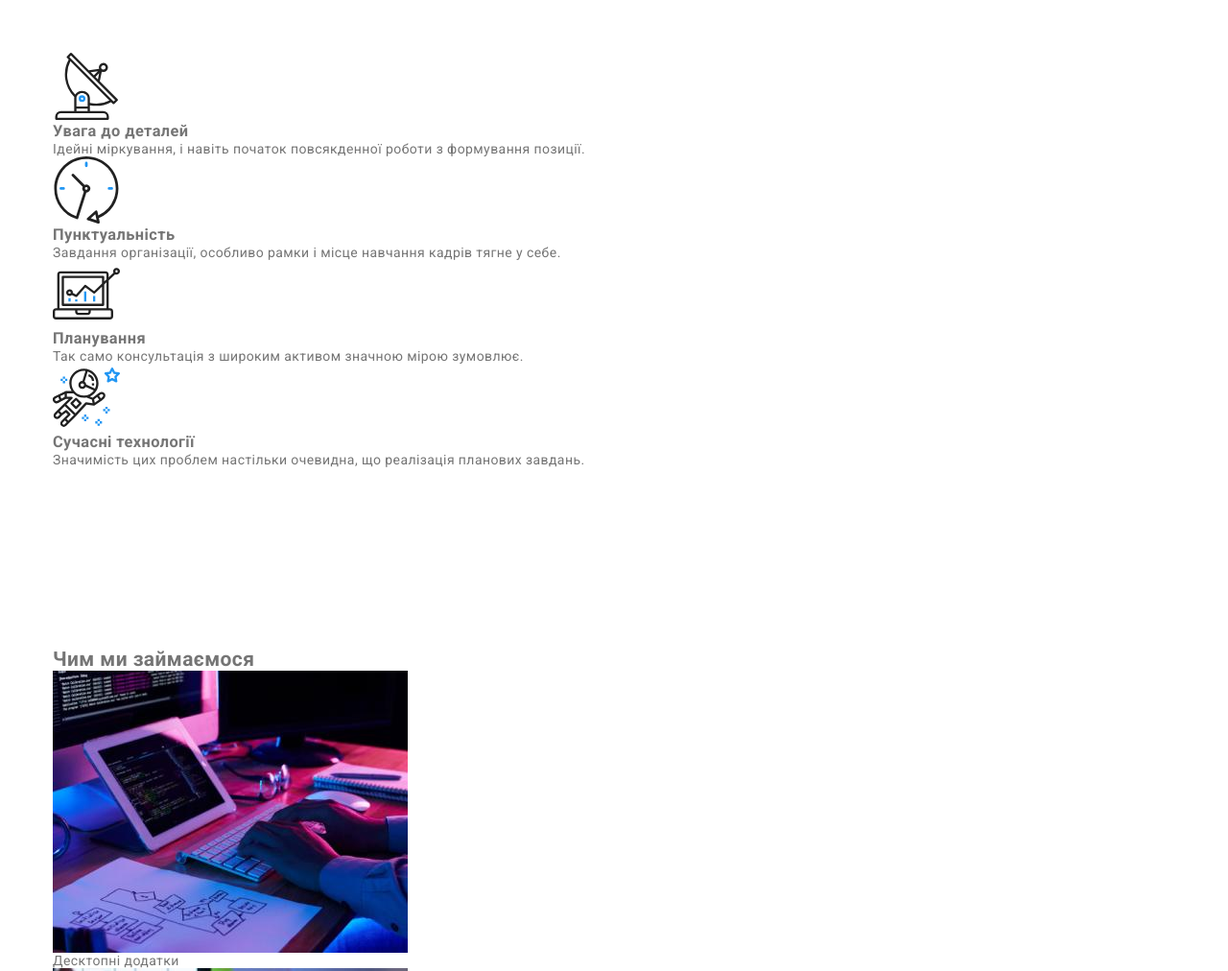
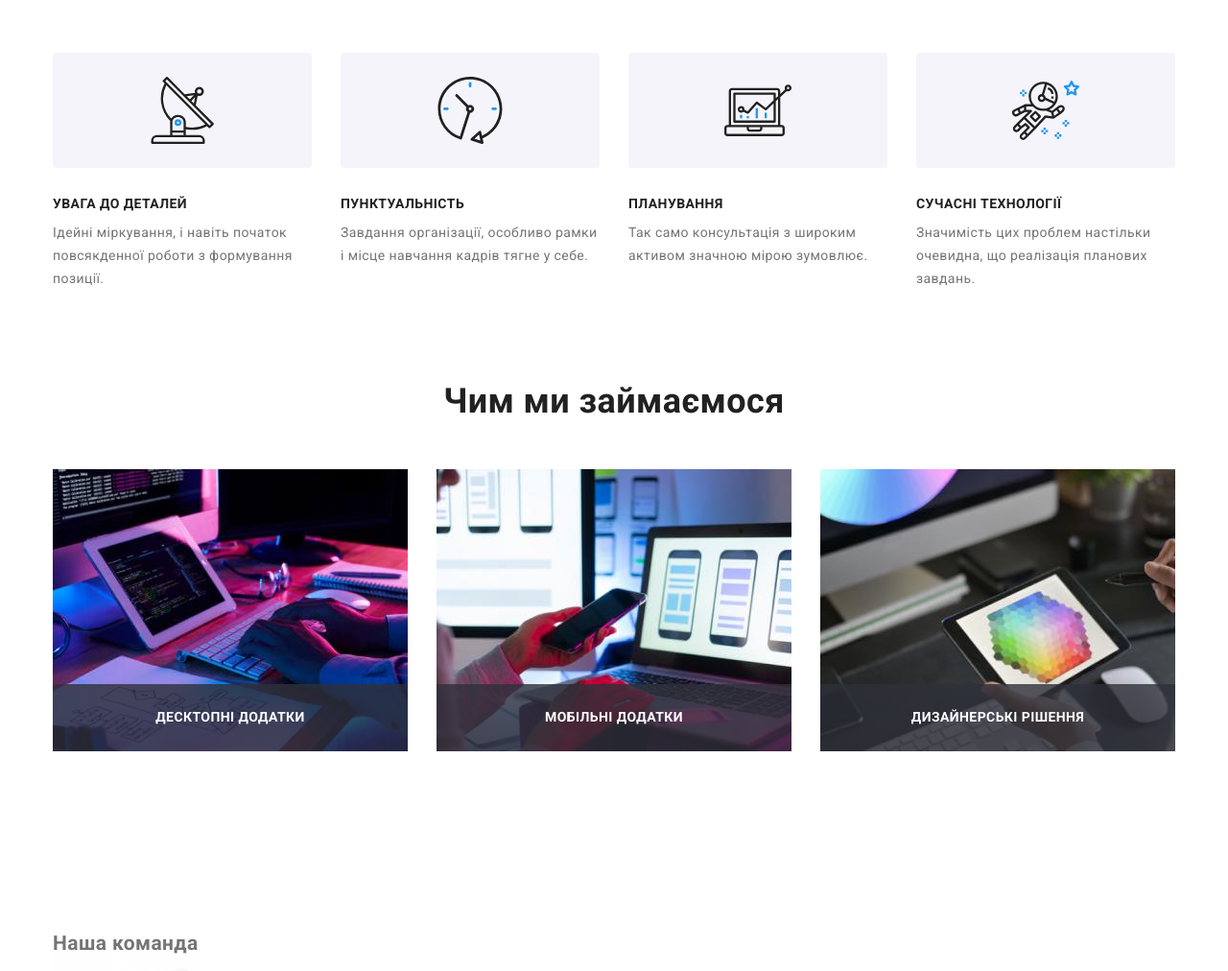
Before and after one commit to OlgaBieliaieva/goit-markup-hw-07, a plain HTML site: page index.html in a window 1280 px wide. Shown: the part 720-1732 px from the top of the page at 96% size. Drawn offline with nearby package versions, Linux system fonts and the light colour scheme.

Commit message:
refactored "Benefits" and "Service" sections

```diff
--- a/css/styles.css
+++ b/css/styles.css
@@ -190,17 +190,17 @@ img {
 .hero-button:active {
   background-color: var(--background-color-button-active);
 } */
-.benefits {
+/* .benefits {
   padding-bottom: 0;
-}
-.benefits-list {
+} */
+/* .benefits-list {
   display: flex;
   gap: 30px;
-}
-.benefits-item {
+} */
+/* .benefits-item {
   width: 270px;
-}
-.icon-wrapper {
+} */
+/* .icon-wrapper {
   display: flex;
   justify-content: center;
   align-items: center;
@@ -208,34 +208,34 @@ img {
   background-color: var(--background-color-secondary);
   border-radius: 4px;
   margin-bottom: 30px;
-}
-.section-title {
+} */
+/* .section-title {
   margin-bottom: 50px;
   text-align: center;
   color: var(--color-secondary);
   font-weight: var(--font-weight-heading);
   font-size: var(--font-size-heading);
   line-height: 1.17;
-}
-.benefits .item-title {
+} */
+/* .benefits .item-title {
   margin-bottom: 10px;
   color: var(--color-secondary);
   font-weight: var(--font-weight-heading);
   font-size: var(--font-size-primary);
   line-height: 1.14;
   text-transform: uppercase;
-}
-.benefits .item-text {
+} */
+/* .benefits .item-text {
   line-height: 1.71;
-}
-.section-list {
+} */
+/* .section-list {
   display: flex;
   gap: 30px;
-}
-.service-item-wrapper {
+} */
+/* .service-item-wrapper {
   position: relative;
-}
-.service-item-title {
+} */
+/* .service-item-title {
   position: absolute;
   bottom: 0px;
   width: 370px;
@@ -247,7 +247,7 @@ img {
   font-weight: var(--font-weight-heading);
   line-height: 1.14;
   text-transform: uppercase;
-}
+} */
 .our-team {
   background-color: var(--background-color-secondary);
 }
--- a/index.html
+++ b/index.html
@@ -88,53 +88,57 @@
           </button>
         </div>
       </section>
-      <section class="section benefits">
+      <section class="section section--benefits">
         <div class="container">
           <h2 class="visually-hidden">Наші переваги</h2>
-          <ul class="benefits-list">
-            <li class="benefits-item">
-              <div class="icon-wrapper">
-                <svg class="benefits-icon" width="70" height="70">
+          <ul class="section__list">
+            <li class="section__card section__card--benefits">
+              <div class="image__wrapper--benefits">
+                <svg class="card__image" width="70" height="70">
                   <use href="./images/icons.svg#icon-antenna"></use>
                 </svg>
               </div>
-              <h3 class="item-title">Увага до деталей</h3>
-              <p class="item-text">
+              <h3 class="card__title card__title--benefits">
+                Увага до деталей
+              </h3>
+              <p class="card__description card__description--benefits">
                 Ідейні міркування, і навіть початок повсякденної роботи з
                 формування позиції.
               </p>
             </li>
-            <li class="benefits-item">
-              <div class="icon-wrapper">
+            <li class="section__card section__card--benefits">
+              <div class="image__wrapper--benefits">
                 <svg class="benefits-icon" width="70" height="70">
                   <use href="./images/icons.svg#icon-clock"></use>
                 </svg>
               </div>
-              <h3 class="item-title">Пунктуальність</h3>
-              <p class="item-text">
+              <h3 class="card__title card__title--benefits">Пунктуальність</h3>
+              <p class="card__description card__description--benefits">
                 Завдання організації, особливо рамки і місце навчання кадрів
                 тягне у себе.
               </p>
             </li>
-            <li class="benefits-item">
-              <div class="icon-wrapper">
+            <li class="section__card section__card--benefits">
+              <div class="image__wrapper--benefits">
                 <svg class="benefits-icon" width="70" height="70">
                   <use href="./images/icons.svg#icon-diagram"></use>
                 </svg>
               </div>
-              <h3 class="item-title">Планування</h3>
-              <p class="item-text">
+              <h3 class="card__title card__title--benefits">Планування</h3>
+              <p class="card__description card__description--benefits">
                 Так само консультація з широким активом значною мірою зумовлює.
               </p>
             </li>
-            <li class="benefits-item">
-              <div class="icon-wrapper">
+            <li class="section__card section__card--benefits">
+              <div class="image__wrapper--benefits">
                 <svg class="benefits-icon" width="70" height="70">
                   <use href="./images/icons.svg#icon-astronaut"></use>
                 </svg>
               </div>
-              <h3 class="item-title">Сучасні технології</h3>
-              <p class="item-text">
+              <h3 class="card__title card__title--benefits">
+                Сучасні технології
+              </h3>
+              <p class="card__description card__description--benefits">
                 Значимість цих проблем настільки очевидна, що реалізація
                 планових завдань.
               </p>
@@ -142,33 +146,37 @@
           </ul>
         </div>
       </section>
-      <section class="section service">
+      <section class="section">
         <div class="container">
-          <h2 class="section-title">Чим ми займаємося</h2>
-          <ul class="section-list">
-            <li class="service-item-wrapper">
+          <h2 class="section__title">Чим ми займаємося</h2>
+          <ul class="section__list">
+            <li class="section__card section__card--service">
               <img
                 src="./images/studio/project.jpg"
                 alt="людина друкує на клавіатурі комп'ютера"
                 width="370"
               />
-              <p class="service-item-title">Десктопні додатки</p>
+              <h3 class="card__title card__title--service">
+                Десктопні додатки
+              </h3>
             </li>
-            <li class="service-item-wrapper">
+            <li class="section__card section__card--service">
               <img
                 src="./images/studio/develop.jpg"
                 alt="людина працює за ноутбуком"
                 width="370"
               />
-              <p class="service-item-title">Мобільні додатки</p>
+              <h3 class="card__title card__title--service">Мобільні додатки</h3>
             </li>
-            <li class="service-item-wrapper">
+            <li class="section__card section__card--service">
               <img
                 src="./images/studio/style.jpg"
                 alt="людина тримає планшет з палітрою кольорів"
                 width="370"
               />
-              <p class="service-item-title">Дизайнерські рішення</p>
+              <h3 class="card__title card__title--service">
+                Дизайнерські рішення
+              </h3>
             </li>
           </ul>
         </div>
--- a/sass/base/_base.scss
+++ b/sass/base/_base.scss
@@ -25,23 +25,9 @@ body {
   font-size: var(--font-size-primary);
   letter-spacing: 0.03em;
 }
-.section {
-  padding: 94px 0;
-}
+
 .container {
   width: 1200px;
   padding: 0 15px;
   margin: 0 auto;
 }
-.btn {
-  background-color: var(--background-color-button);
-  color: var(--color-invert);
-  border: none;
-  border-radius: 4px;
-  font-family: inherit;
-  font-weight: var(--font-weight-heading);
-  font-size: var(--font-size-accent);
-  line-height: 1.88;
-  letter-spacing: 0.06em;
-  cursor: pointer;
-}
--- /dev/null
+++ b/sass/base/_button.scss
@@ -0,0 +1,13 @@
+// common styles for buttons
+.btn {
+  background-color: var(--background-color-button);
+  color: var(--color-invert);
+  border: none;
+  border-radius: 4px;
+  font-family: inherit;
+  font-weight: var(--font-weight-heading);
+  font-size: var(--font-size-accent);
+  line-height: 1.88;
+  letter-spacing: 0.06em;
+  cursor: pointer;
+}
--- /dev/null
+++ b/sass/base/_section-structure.scss
@@ -0,0 +1,31 @@
+// common styles for sections
+.section {
+  padding: 94px 0;
+}
+.section__title {
+  margin-bottom: 50px;
+  text-align: center;
+  color: var(--color-secondary);
+  font-weight: var(--font-weight-heading);
+  font-size: var(--font-size-heading);
+  line-height: 1.17;
+}
+.section__list {
+  display: flex;
+  gap: 30px;
+}
+// .section__card {
+
+//   .card__description {
+//   }
+// }
+.card__title {
+  color: var(--color-secondary);
+  font-weight: var(--font-weight-heading);
+  font-size: var(--font-size-primary);
+  line-height: 1.14;
+}
+// .card__image {
+// }
+// .image__wrapper {
+// }
--- /dev/null
+++ b/sass/components/_benefits.scss
@@ -0,0 +1,22 @@
+.section--benefits {
+  padding-bottom: 0;
+}
+.section__card--benefits {
+  width: 270px;
+}
+.image__wrapper--benefits {
+  display: flex;
+  justify-content: center;
+  align-items: center;
+  height: 120px;
+  background-color: var(--background-color-secondary);
+  border-radius: 4px;
+  margin-bottom: 30px;
+}
+.card__title--benefits {
+  margin-bottom: 10px;
+  text-transform: uppercase;
+}
+.card__description--benefits {
+  line-height: 1.71;
+}
--- /dev/null
+++ b/sass/components/_service.scss
@@ -0,0 +1,13 @@
+.section__card--service {
+  position: relative;
+}
+.card__title--service {
+  position: absolute;
+  bottom: 0px;
+  width: 370px;
+  padding: 27px 0;
+  text-align: center;
+  background-color: rgba(47, 48, 58, 0.8);
+  color: var(--color-invert);
+  text-transform: uppercase;
+}
--- a/sass/main.scss
+++ b/sass/main.scss
@@ -4,8 +4,12 @@
 
 // base
 @import "./base/base";
+@import "./base/section-structure";
+@import "./base/button";
 
 // components
 @import "./components/header";
 @import "./components/logo";
 @import "./components/hero";
+@import "./components/benefits";
+@import "./components/service";
```
Also changed, not shown: css/main.css, css/main.min.css, 2 other files.
